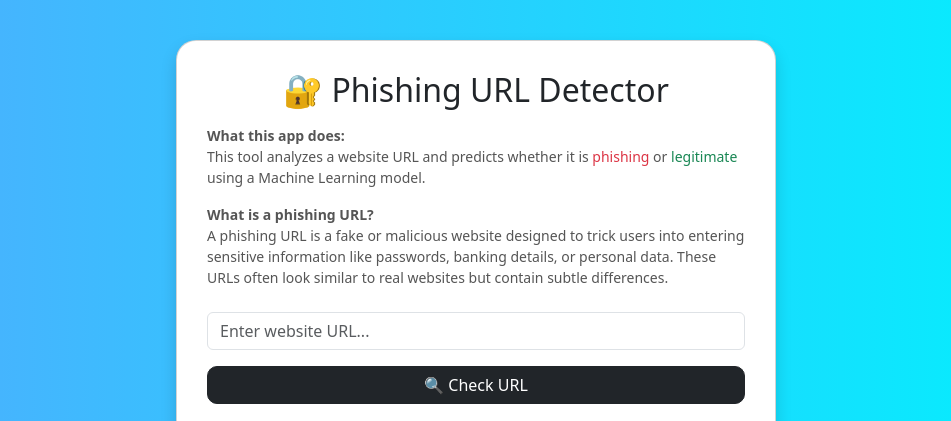
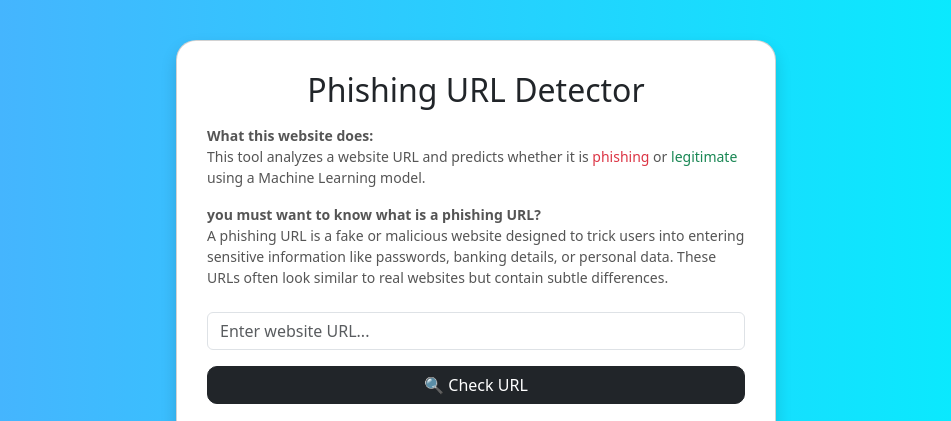
Before and after one commit to Disswain/phishing-url-detector, a Flask app: template templates/index.html in a window 1280 px wide. Shown: the top 421 px of the page, without its empty margins (164-1115 px from the left). Run offline with Flask 3, Linux system fonts and the light colour scheme; the template is opened without the code that fills it, so the values that code supplies are empty; parts of the project's set-up code (start-up, migrations or seed data) failed here and were passed over.

Commit message:
Updated UI improved design

```diff
--- a/templates/index.html
+++ b/templates/index.html
@@ -60,11 +60,11 @@
 
 <div class="card shadow main-card">
 
-    <h2 class="text-center mb-3">🔐 Phishing URL Detector</h2>
+    <h2 class="text-center mb-3">Phishing URL Detector</h2>
 
     <!-- 🔍 What this app does -->
     <div class="mb-3 info-box">
-        <strong>What this app does:</strong><br>
+        <strong>What this website does:</strong><br>
         This tool analyzes a website URL and predicts whether it is
         <span class="text-danger">phishing</span> or
         <span class="text-success">legitimate</span> using a Machine Learning model.
@@ -72,7 +72,7 @@
 
     <!-- ⚠️ What is phishing -->
     <div class="mb-4 info-box">
-        <strong>What is a phishing URL?</strong><br>
+        <strong>you must want to know what is a phishing URL?</strong><br>
         A phishing URL is a fake or malicious website designed to trick users into
         entering sensitive information like passwords, banking details, or personal data.
         These URLs often look similar to real websites but contain subtle differences.
--- a/templates/result.html
+++ b/templates/result.html
@@ -45,7 +45,7 @@
 
 <div class="card shadow text-center">
 
-    <h3 class="mb-3">🔍 Result</h3>
+    <h3 class="mb-3">Result</h3>
 
     <h4 class="{% if 'Phishing' in result %}text-danger{% else %}text-success{% endif %}">
         {{ result }}
```
Also changed, not shown: 1 other file.
